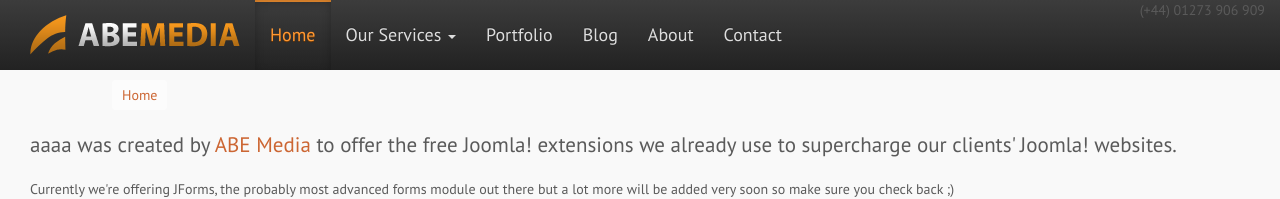
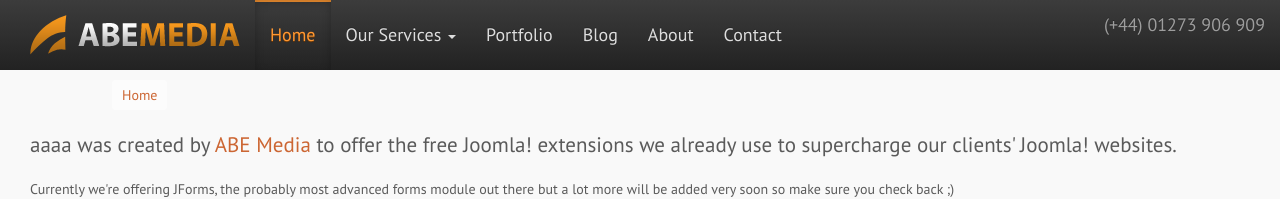
Before and after one commit to abemedia/abemedia.github.io, a Jekyll site: the page built from index.html, in a window 1280 px wide. Shown: the top 199 px of the page. Built offline with Jekyll 4.4.1, drawn with Linux system fonts in a browser that asks for light colours; nearby versions of some CDN libraries.

Commit message:
Update nav-main.html

```diff
--- a/_includes/nav-main.html
+++ b/_includes/nav-main.html
@@ -22,7 +22,7 @@
         <li{% if page.slug == "about-us" %} class="active"{% endif %}> <a href="{{ site.url }}/about-us.html">About</a></li>
         <li{% if page.slug == "contact-us" %} class="active"{% endif %}> <a href="{{ site.url }}/contact-us.html">Contact</a></li>
       </ul>
-      <div class="navbar-right">(+44) 01273 906 909</div>
+      <a href="tel:+441273906909" class="navbar-right navbar-brand">(+44) 01273 906 909</a>
     </nav>
   </div>
 </div>
```
